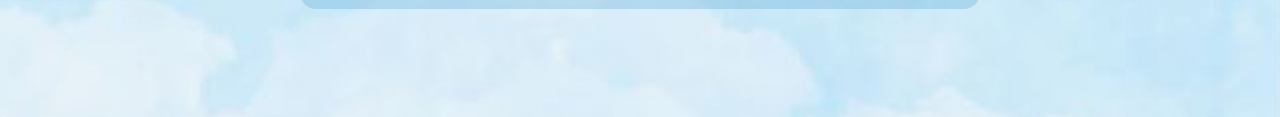
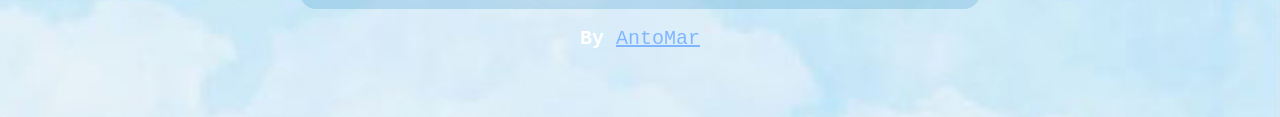
Before and after one commit to antomar93/TranslateApp, a plain HTML site: page index.html in a window 1280 px wide. Shown: the part 497-614 px from the top of the page. Drawn offline with Linux system fonts and the light colour scheme.

Commit message:
linkedin

```diff
--- a/index.html
+++ b/index.html
@@ -38,8 +38,12 @@
                 <audio id='clickSound2'><source src="sound/bird-voice.mp3" preload='auto'></audio>
                 <audio id='clickSound'><source src="sound/bird-reset.mp3" preload='auto'></audio>
             </section>
+            <br>
+            <p class="linkedin" ><strong>By </strong><a href="https://www.linkedin.com/in/antonietta-martino/">AntoMar</p>
+            </p>
         </main>
     </div>
     <script src="script.js"></script>
+
 </body>
 </html>
--- a/style.css
+++ b/style.css
@@ -93,3 +93,13 @@ header {
 .random {
     cursor: pointer;
 }
+.linkedin{
+    text-align: center;
+    justify-content: center;
+    font-size: 20px;
+    font-weight: 200;
+    color: rgb(255, 255, 255);
+}
+a{
+    color: rgb(127, 182, 255);
+}
```
